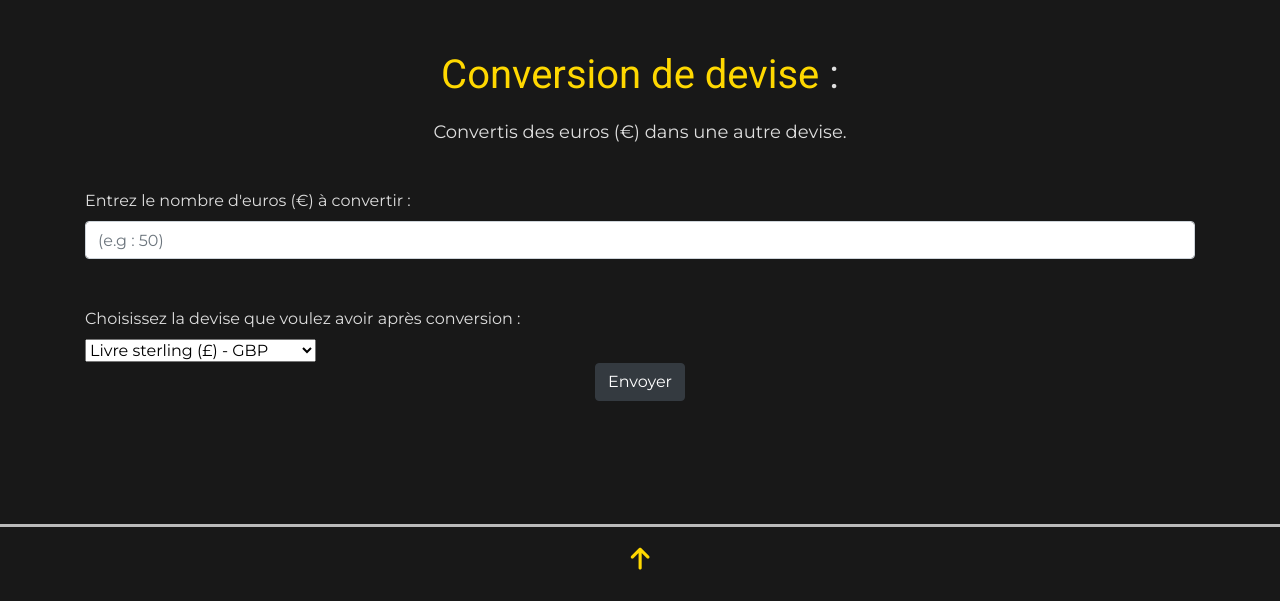
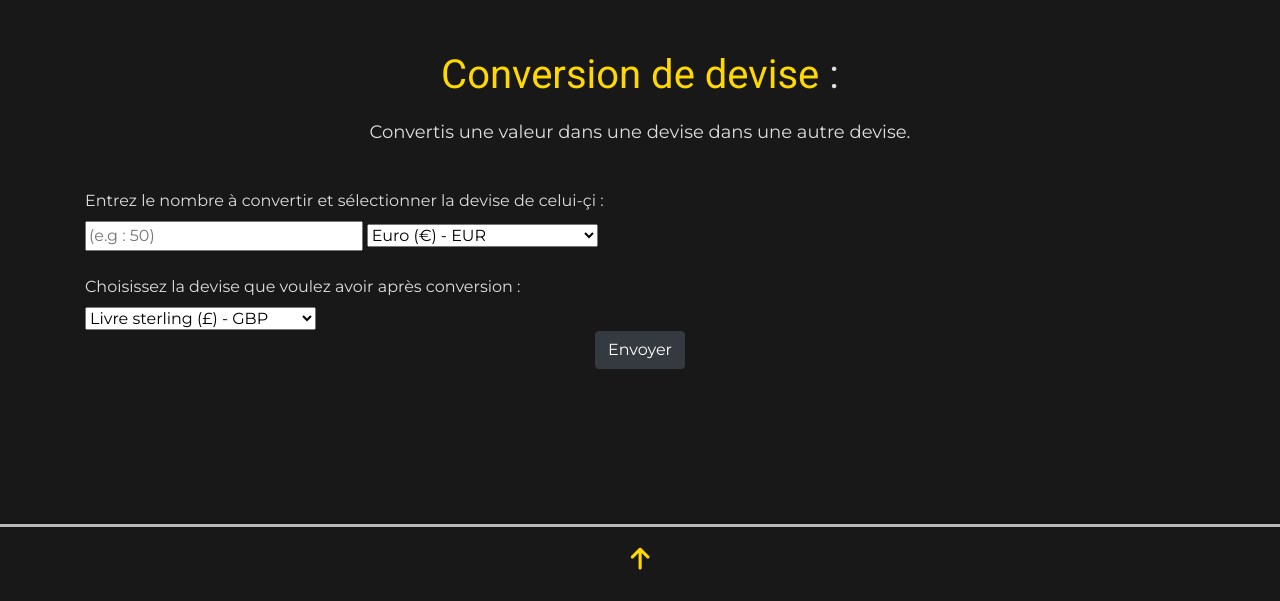
Before and after one commit to theoludwig/FunctionProject, a PHP site: page /views/function-views/convertCurrency.php in a window 1280 px wide. Shown: the part 94-695 px from the top of the page. Run offline with PHP 8.4, Linux system fonts and the light colour scheme; some libraries are stand-ins or nearby versions.

Commit message:
convertCurrency in all the way

```diff
--- a/css/style.css
+++ b/css/style.css
@@ -55,7 +55,7 @@ header {
 .container {
     padding-bottom: 25px;
 }
-#firstValue {
+.inlineInput {
     width: 25% !important;
     display: inline;
 }
--- a/php/config.php
+++ b/php/config.php
@@ -60,7 +60,7 @@ switch ($currentpage) {
         break;
     case '/views/function-views/convertCurrency.php':
         $title = 'Conversion de devise';
-        $description = "Convertis des euros (€) dans une autre devise.";
+        $description = "Convertis une valeur dans une devise dans une autre devise.";
         $image = 'https://function.divlo.fr/img/function-image/convertCurrency.png';
         break;
     case '/views/function-views/convertBinaryText.php':
--- a/scripts/fonctions.js
+++ b/scripts/fonctions.js
@@ -166,42 +166,45 @@ function getRandomQuote() {
     return  '" ' + randomQuotes["quote"] + ' " <br> <br> - ' + randomQuotes["source"];
 }
 
-// Convertis des euros (€) dans une autre devise
-function convertCurrency(currency, euroValue) {
+// Convertis une valeur dans une devise dans une autre devise
+function convertCurrency(value, currency, url) {
     $.ajax({
-        url : 'https://api.exchangeratesapi.io/latest',
+        url : url,
         dataType : "json",
         success: function (jsonFixer) {
             switch(currency) {
                 case '£':
-                    $('.results').html(formatNumberResult(euroValue) + ' € = ' + ((parseFloat(jsonFixer.rates.GBP) * euroValue)).toFixed(2) + ' ' + currency);
+                    $('.results').html(formatNumberResult(value) + ' ' + jsonFixer.base + ' = ' + ((parseFloat(jsonFixer.rates.GBP) * value)).toFixed(2) + ' ' + currency);
                     break;
                 case '$ Américain':
-                    $('.results').html(formatNumberResult(euroValue) + ' € = ' + ((parseFloat(jsonFixer.rates.USD) * euroValue)).toFixed(2) + ' ' + currency);
+                    $('.results').html(formatNumberResult(value) + ' ' + jsonFixer.base + ' = ' + ((parseFloat(jsonFixer.rates.USD) * value)).toFixed(2) + ' ' + currency);
                     break;
                 case '$ Canadien':
-                            $('.results').html(formatNumberResult(euroValue) + ' € = ' + ((parseFloat(jsonFixer.rates.CAD) * euroValue)).toFixed(2) + ' ' + currency);
+                            $('.results').html(formatNumberResult(value) + ' ' + jsonFixer.base + ' = ' + ((parseFloat(jsonFixer.rates.CAD) * value)).toFixed(2) + ' ' + currency);
                             break;
                 case '$ Australien':
-                        $('.results').html(formatNumberResult(euroValue) + ' € = ' + ((parseFloat(jsonFixer.rates.AUD) * euroValue)).toFixed(2) + ' ' + currency);
+                        $('.results').html(formatNumberResult(value) + ' ' + jsonFixer.base + ' = ' + ((parseFloat(jsonFixer.rates.AUD) * value)).toFixed(2) + ' ' + currency);
                         break;
                 case '$ Mexicain':
-                        $('.results').html(formatNumberResult(euroValue) + ' € = ' + ((parseFloat(jsonFixer.rates.MXN) * euroValue)).toFixed(2) + ' ' + currency);
+                        $('.results').html(formatNumberResult(value) + ' ' + jsonFixer.base + ' = ' + ((parseFloat(jsonFixer.rates.MXN) * value)).toFixed(2) + ' ' + currency);
                         break;
                 case 'Fr':
-                        $('.results').html(formatNumberResult(euroValue) + ' € = ' + ((parseFloat(jsonFixer.rates.CHF) * euroValue)).toFixed(2) + ' ' + currency);
+                        $('.results').html(formatNumberResult(value) + ' ' + jsonFixer.base + ' = ' + ((parseFloat(jsonFixer.rates.CHF) * value)).toFixed(2) + ' ' + currency);
                         break;
                 case '₽':
-                        $('.results').html(formatNumberResult(euroValue) + ' € = ' + ((parseFloat(jsonFixer.rates.RUB) * euroValue)).toFixed(2) + ' ' + currency);
+                        $('.results').html(formatNumberResult(value) + ' ' + jsonFixer.base + ' = ' + ((parseFloat(jsonFixer.rates.RUB) * value)).toFixed(2) + ' ' + currency);
                         break;
                 case 'R$':
-                        $('.results').html(formatNumberResult(euroValue) + ' € = ' + ((parseFloat(jsonFixer.rates.BRL) * euroValue)).toFixed(2) + ' ' + currency);
+                        $('.results').html(formatNumberResult(value) + ' ' + jsonFixer.base + ' = ' + ((parseFloat(jsonFixer.rates.BRL) * value)).toFixed(2) + ' ' + currency);
                         break;
                 case '¥':
-                        $('.results').html(formatNumberResult(euroValue) + ' € = ' + ((parseFloat(jsonFixer.rates.JPY) * euroValue)).toFixed(2) + ' ' + currency);
+                        $('.results').html(formatNumberResult(value) + ' ' + jsonFixer.base + ' = ' + ((parseFloat(jsonFixer.rates.JPY) * value)).toFixed(2) + ' ' + currency);
+                        break;
+                case '€':
+                        $('.results').html(formatNumberResult(value) + ' ' + jsonFixer.base + ' = ' + ((parseFloat(jsonFixer.rates.EUR) * value)).toFixed(2) + ' ' + currency);
                         break;
                 default:
-                    $('.results').html(formatNumberResult(euroValue) + ' €');
+                    $('.results').html(formatNumberResult(value) + ' €');
                     break;
             }
         },
--- a/scripts/main.js
+++ b/scripts/main.js
@@ -165,19 +165,22 @@ $(function () {
 
     $("#submitConvertCurrency").click(function()
     {
-        let euroValue = $('#euroValue').val();
-        let euroToCurrency = $("#euroToCurrency option:selected").val();
-        if(isEmptyValue(euroValue) || isNaN(parseFloat(euroValue)))
+        let value = $('#value').val();
+        let currencyOfTheValue = $("#currencyOfTheValue option:selected").val();
+        let currencyAfter = $("#currencyAfter option:selected").val();
+        if(isEmptyValue(value) || isNaN(parseFloat(value)))
         {
             $('.results').html(emptyMessageError);
-            $("#euroValue, #submitConvertCurrency").click(function() {
+            $("#value, #submitConvertCurrency").click(function() {
                 document.location.replace("../function-views/convertCurrency.php");
             });
         }
         else
         {
-            euroValue = parseFloat(euroValue);
-            convertCurrency(euroToCurrency, euroValue);
+            // let url = 'https://api.exchangeratesapi.io/latest';
+            let url = 'https://api.exchangeratesapi.io/latest?base=' + currencyOfTheValue;
+            value = parseFloat(value);
+            convertCurrency(value, currencyAfter, url);
         }
     });
 
--- a/views/function-list.php
+++ b/views/function-list.php
@@ -46,7 +46,7 @@
                     </tr>
                     <tr>
                         <td><a href="./function-views/convertCurrency.php">Conversion de devise</a></td>
-                        <td>Convertis des euros (€) dans une autre devise.</td>
+                        <td>Convertis une valeur dans une devise dans une autre devise.</td>
                     </tr>
                     <tr>
                         <td><a href="./function-views/convertBinaryText.php">Conversion d'un texte en binaire et vice-versa</a></td>
--- a/views/function-views/convertCurrency.php
+++ b/views/function-views/convertCurrency.php
@@ -10,12 +10,24 @@
   <p class="pt-3 text-center"><?php echo $description?></p>
   <br>
   <div class="form-group">
-        <label for="euroValue">Entrez le nombre d'euros (€) à convertir :</label>
+        <label for="value">Entrez le nombre à convertir et sélectionner la devise de celui-çi :</label>
         <br>
-        <input name="euroValue" type="text" id="euroValue" placeholder="(e.g : 50)" class="form-control">
+        <input name="value" type="text" class="inlineInput" id="value" placeholder="(e.g : 50)" class="form-control">
+        <select id="currencyOfTheValue">
+            <option value="EUR">Euro (€) - EUR</option>
+            <option value="GBP">Livre sterling (£) - GBP</option>
+            <option value="USD">Dollar Américain ($) - USD</option>
+            <option value="CAD">Dollar Canadien ($) - CAD</option>
+            <option value="AUD">Dollar Australien ($) - AUD</option>
+            <option value="MXN">Peso Mexicain ($) - MXN</option>
+            <option value="CHF">Franc Suisse (Fr) - CHF</option>
+            <option value="RUB">Rouble Russe (₽) - RUB</option>
+            <option value="BRL">Réal brésilien (R$) - BRL</option>
+            <option value="JPY">Yen (¥) - JPY</option>
+        </select>
         <br> <br>
-		<label for="euroToCurrency">Choisissez la devise que voulez avoir après conversion :</label> <br>
-        <select id="euroToCurrency">
+		<label for="currencyAfter">Choisissez la devise que voulez avoir après conversion :</label> <br>
+        <select id="currencyAfter">
             <option value="£">Livre sterling (£) - GBP</option>
             <option value="$ Américain">Dollar Américain ($) - USD</option>
             <option value="$ Canadien">Dollar Canadien ($) - CAD</option>
@@ -25,6 +37,7 @@
             <option value="₽">Rouble Russe (₽) - RUB</option>
             <option value="R$">Réal brésilien (R$) - BRL</option>
             <option value="¥">Yen (¥) - JPY</option>
+            <option value="€">Euro (€) - EUR</option>
         </select>
         <br>
         <div class="form-row text-center">
--- a/views/function-views/convertDistance.php
+++ b/views/function-views/convertDistance.php
@@ -12,7 +12,7 @@
   <div class="form-group">
         <label for="firstValue">Entrez la distance que vous voulez convertir et sélectionner l'unité de celle-çi :</label>
         <br>
-        <input name="firstValue" type="text" id="firstValue" placeholder="(e.g : 50)" class="form-control">
+        <input name="firstValue" type="text" class="inlineInput" id="firstValue" placeholder="(e.g : 50)" class="form-control">
         <select id="firstValueUnit">
             <option value="pm">pm</option>
             <option value="nm">nm</option>
```
Also changed, not shown: README.md.
